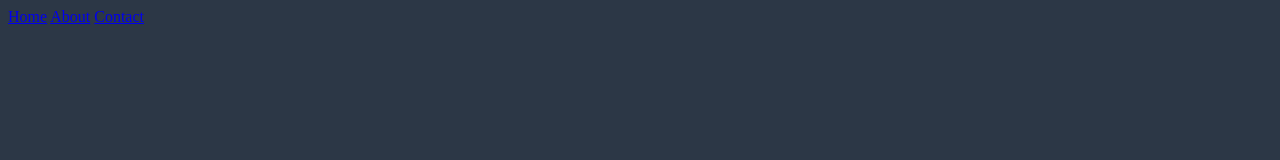
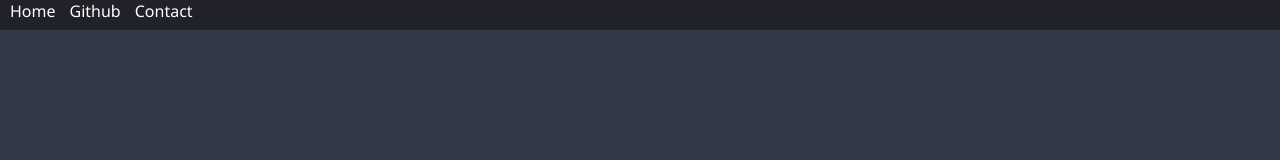
Before and after one commit to Avocado-Religion/Website, a plain HTML site: page main.html in a window 1280 px wide. Drawn offline with Linux system fonts and the light colour scheme.

Commit message:
Navbar created
( very ugly )

```diff
--- a/main.html
+++ b/main.html
@@ -8,8 +8,8 @@
 <body>
     <div class="Navbar-Base">
         <div class="Navbar-Links">
-            <a href="main.html." class="Link">Home</a>
-            <a href="about.html" class="Link">About</a>
+            <a href="main.html" class="Link">Home</a>
+            <a href="https://github.com/Avocado-Religion" class="Link">Github</a>
             <a href="contact.html" class="Link">Contact</a>
         </div>
     </div>
--- a/style.css
+++ b/style.css
@@ -4,24 +4,29 @@ body {
     --default: red;
 
     /* background color of the body element */
-    --background-color: rgb(44, 55, 70);
+    --background-color: #323949;
 
     /* navbar colors */
-    --navbar-base: rgb(33, 35, 73);
-    --navbar-link: rgb(255, 255, 255);
+    --navbar-base: #212129;
+    --navbar-link: #ffffff;
 
 
 
     /* css for the body */
     background-color: var(--background-color);
-
+    margin: 0px;
 }
 
 .Navbar-Base {
-    /**/
+    background-color: var(--navbar-base);
+    width: max;
+    height: 30px;
 }
 
-.Navbar-Base .Navbar-Link .Link {
+.Link {
     text-decoration: none;
-    color: var(--default);
+    color: var(--navbar-link);
+    padding-left: 10px;
+    padding-bottom: 2px;
+    font-family: 'Segoe UI', Tahoma, Geneva, Verdana, sans-serif;
 }
```
